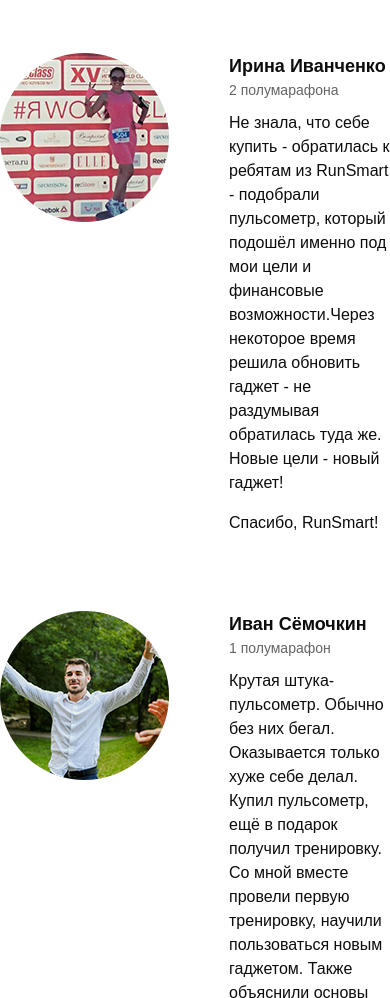
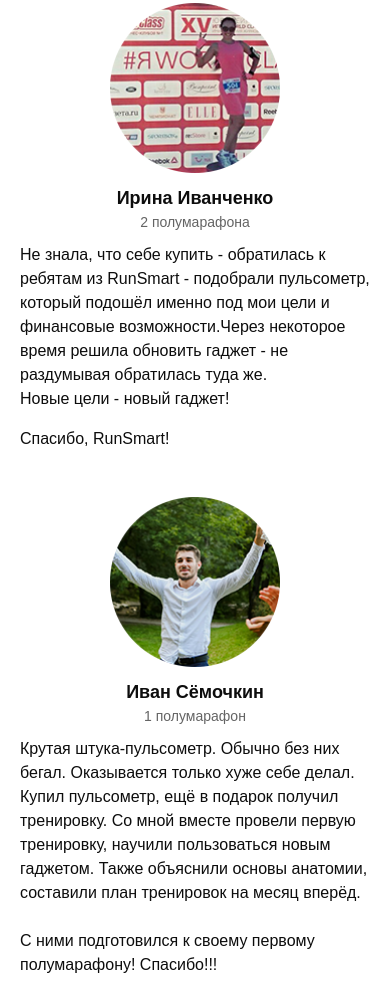
Before and after one commit to p-butovets/pulse-landing, a website: page src/index.html in a window 390 px wide. Shown: the part 5900-6898 px from the top of the page. Drawn offline with nearby package versions, Linux system fonts and the light colour scheme; a web font is replaced by a local one.

Commit message:
minor responsive fixes

```diff
--- a/src/index.html
+++ b/src/index.html
@@ -427,7 +427,7 @@
             <div class="title title_black">отзывы клиентов</div>
             <div class="reviews-item">
                 <img class="reviews-item__img" src="img/photo_1.png" alt="customer">
-                <div class="reviews-item__decsr">
+                <div class="reviews-item__descr">
                     <div class="reviews-item__name">Ирина Иванченко </div>
                     <div class="reviews-item__skill">2 полумарафона</div>
                     <div class="reviews-item__text">Не знала, что себе купить - обратилась к ребятам из RunSmart -
@@ -440,7 +440,7 @@
             </div>
             <div class="reviews-item">
                 <img class="reviews-item__img" src="img/photo_2.png" alt="customer">
-                <div class="reviews-item__decsr">
+                <div class="reviews-item__descr">
                     <div class="reviews-item__name">Иван Сёмочкин </div>
                     <div class="reviews-item__skill">1 полумарафон</div>
                     <div class="reviews-item__text">Крутая штука-пульсометр. Обычно без них бегал. Оказывается только
@@ -453,7 +453,7 @@
             </div>
             <div class="reviews-item">
                 <img class="reviews-item__img" src="img/photo_3.png" alt="customer">
-                <div class="reviews-item__decsr">
+                <div class="reviews-item__descr">
                     <div class="reviews-item__name">Юлия Дашкина</div>
                     <div class="reviews-item__skill">2 полумарафона</div>
                     <div class="reviews-item__text">Долго не могла начать бегать, т.к. до этого несколько раз начинала,
--- a/src/sass/base/_media.scss
+++ b/src/sass/base/_media.scss
@@ -24,6 +24,9 @@
         div {
             transform: none;
         }
+    }
+    .reviews {
+        padding: 40px 40px 40px 40px;
     }
 }
 
@@ -220,6 +223,21 @@
         font-size: 18px;
     }
     }
+    .reviews {
+        padding: 20px 20px 20px 20px;
+        &-item {
+            flex-direction: column;
+            align-items: center;
+            margin-top: 30px;
+            gap: 12px;
+            &__descr {
+                display: flex;
+                flex-direction: column;
+                align-items: center;
+            }
+        }
+    }
+
 }
 
 @media (max-width: 320px) {
--- a/src/sass/blocks/_reviews.scss
+++ b/src/sass/blocks/_reviews.scss
@@ -1,5 +1,6 @@
 .reviews {
     padding-top: 40px;
+    padding-bottom: 24px;
     &-item {
         display: flex;
         justify-content:center;
```
Also changed, not shown: src/css/style.min.css.
